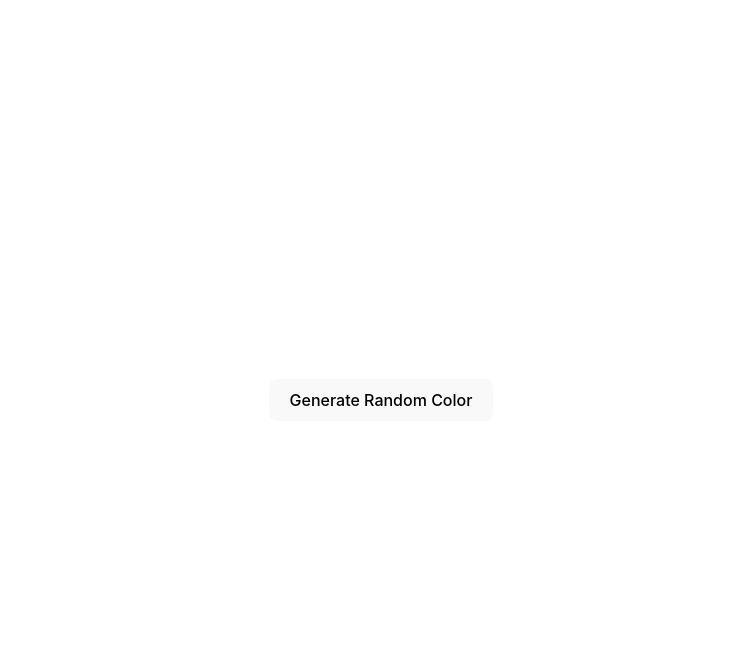
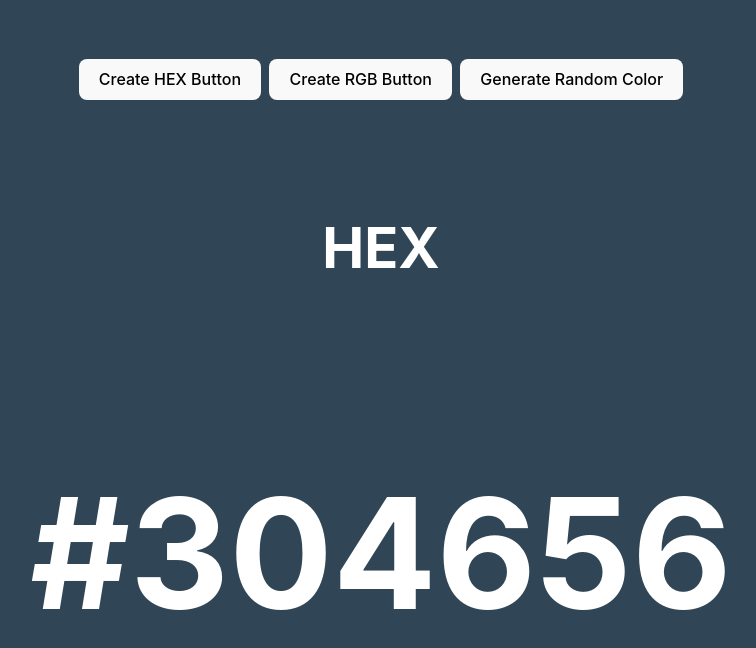
Before and after one commit to JWest2323/react-projects, a React (Vite) app: page / in a window 1280 px wide. Shown: the top 648 px of the page, without its empty margins (259-1015 px from the left). Built offline with nearby package versions, Linux system fonts and the light colour scheme.

Commit message:
RandomColor Component FCC impl

```diff
--- a/src/App.jsx
+++ b/src/App.jsx
@@ -5,6 +5,7 @@ import RandomColor from './components/random-color/RandomColor';
 const App = () => {
   return (
     <div>
+      {/* <Accordion /> */}
       <RandomColor />
     </div>
   )
--- a/src/components/random-color/RandomColor.css
+++ b/src/components/random-color/RandomColor.css
@@ -7,6 +7,20 @@
   max-width: 100%;
 }
 
-.container button:focus {
-  outline: none;
+.button-container {
+  display: flex;
+  justify-content: center;
+  column-gap: 8px;
 }
+
+.color-contents {
+  display: flex;
+  justify-content: center;
+  align-items:  center;
+  color: #fff;
+  font-size: 48px;
+  margin-top: 50px;
+  width: 100vw;
+  flex-direction: column;
+  gap: 20px;
+}
--- a/src/components/random-color/RandomColor.jsx
+++ b/src/components/random-color/RandomColor.jsx
@@ -1,34 +1,66 @@
 import "./RandomColor.css";
-import { useState } from "react";
+import { useState, useEffect } from "react";
+import React from "react";
 
 const RandomColor = () => {
-  const [red, setRed] = useState("white");
-  const [green, setGreen] = useState("white");
-  const [blue, setBlue] = useState("white");
+  const [colorType, setColorType] = useState("hex");
+  const [color, setColor] = useState("#000000");
 
-  const generateRandom = () => {
-    setRed(Math.random() * 254 + 1);
-    setGreen(Math.random() * 254 + 1);
-    setBlue(Math.random() * 254 + 1);
+  const randomUtil = length => {
+    return Math.floor(Math.random() * length);
   };
+
+  const handleCreateRandomHEXColor = () => {
+    // #000000
+    const hex = [0, 1, 2, 3, 4, 5, 6, 7, 8, 9, "A", "B", "C", "D", "E", "F"];
+    let hexColor = "#";
+
+    for (let i = 0; i < 6; i++) {
+      hexColor += hex[randomUtil(hex.length)];
+    }
+    setColor(hexColor);
+  };
+
+  const handleCreateRandomRGBColor = () => {
+    const r = randomUtil(256);
+    const g = randomUtil(256);
+    const b = randomUtil(256);
+
+    setColor(`rgb(${r}, ${g}, ${b})`);
+  };
+
+  useEffect(() => {
+    if (colorType === "rgb") handleCreateRandomRGBColor();
+    else handleCreateRandomHEXColor();
+  }, [colorType]);
 
   return (
     <div
       className="container"
       style={{
-        backgroundColor: `rgb(${red}, ${green}, ${blue})`,
+        width: "100vw",
         height: "100vh",
-        width: "100vw"
+        background: color
       }}
     >
-      <button
-        onClick={generateRandom}
-        style={{
-          backgroundColor: `rgb(${255 - red}, ${255 - green}, ${255 - blue})`
-        }}
-      >
-        Generate Random Color
-      </button>
+      <div className="button-container">
+        <button onClick={() => setColorType("hex")}>Create HEX Button</button>
+        <button onClick={() => setColorType("rgb")}>Create RGB Button</button>
+        <button
+          onClick={
+            colorType === "hex"
+              ? handleCreateRandomHEXColor
+              : handleCreateRandomRGBColor
+          }
+        >
+          Generate Random Color
+        </button>
+      </div>
+
+      <div className="color-contents">
+        <h3>{colorType === "hex" ? "HEX" : "RGB"}</h3>
+        <h1>{color}</h1>
+      </div>
     </div>
   );
 };
```
